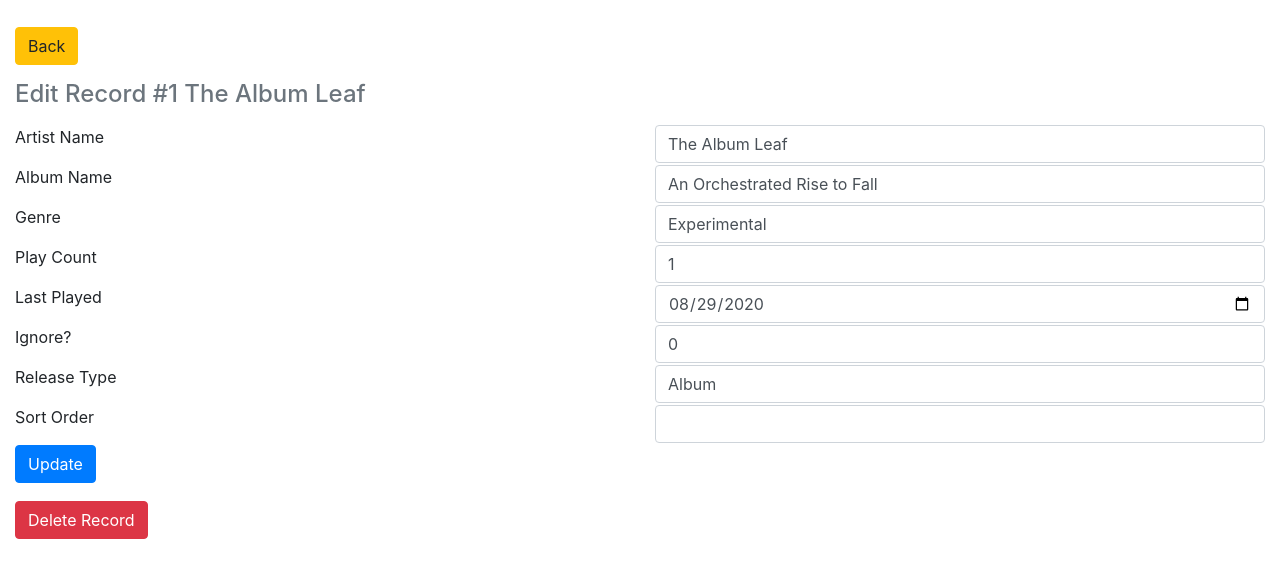
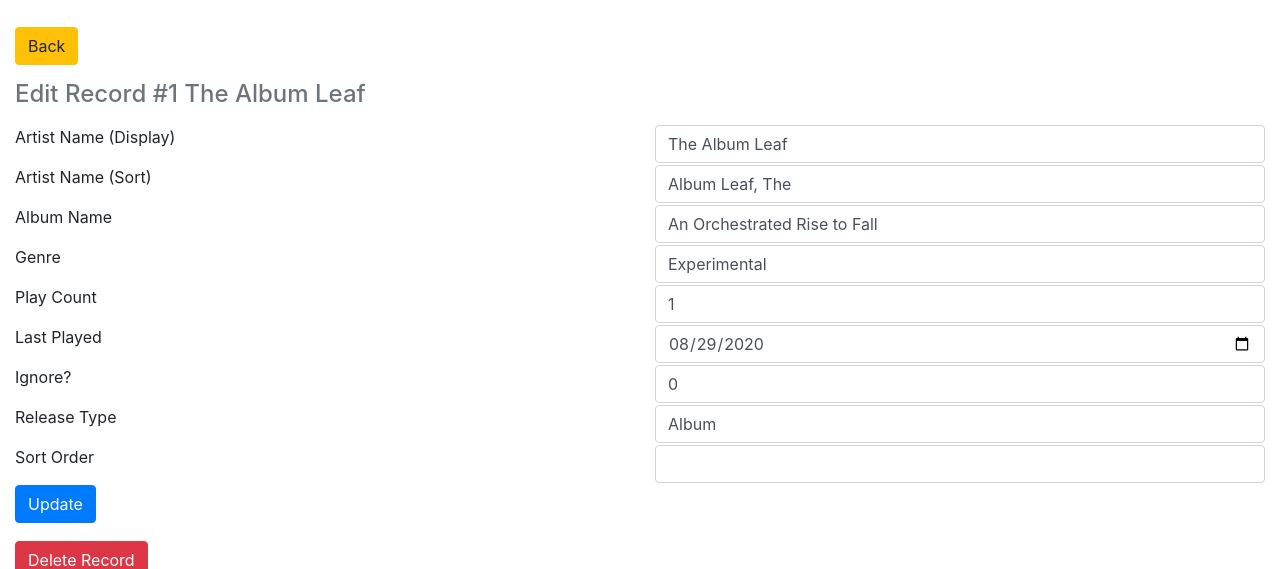
Before and after one commit to krueger-matt/record_playing_tracker, a Flask app: page /edit_record/1 in a window 1280 px wide. Shown: the part 71-640 px from the top of the page. Run offline with Flask 2, Linux system fonts and the light colour scheme; data comes from the database, SQL or seed files in the repository; both versions use the stored data as it was after the commit; some libraries are stand-ins or nearby versions.

Commit message:
Added new column to records table - artist_name_sort and removed singles from recommendations

```diff
--- a/forms.py
+++ b/forms.py
@@ -7,7 +7,8 @@ import functions
 
 
 class EditRecord(FlaskForm):
-    artist_name = wt.StringField('Artist Name')
+    artist_name = wt.StringField('Artist Name (Display)')
+    artist_name_sort = wt.StringField('Artist Name (Sort)')
     album_name = wt.StringField('Album Name')
     genre = wt.StringField('Genre')
     play_count = wt5.IntegerField('Play Count')
@@ -20,7 +21,8 @@ class EditRecord(FlaskForm):
 
 
 class AddRecord(FlaskForm):
-    artist_name = wt.StringField('Artist Name')
+    artist_name = wt.StringField('Artist Name (Display)')
+    artist_name_sort = wt.StringField('Artist Name (Sort)')
     album_name = wt.StringField('Album Name')
     genre = wt.StringField('Genre')
     ignore = wt5.IntegerField('Ignore?')
--- a/functions.py
+++ b/functions.py
@@ -15,7 +15,7 @@ def read_all():
                           play_count,
                           last_played
                    FROM records
-                   ORDER BY artist_name, sort_order""")
+                   ORDER BY artist_name_sort, sort_order""")
 
     # returns list of rows
     rows = list(cur.fetchall())
@@ -40,7 +40,7 @@ def my_records_detail(table):
     columns = cur.fetchall()
 
     # returns a tuple of table names in this database
-    cur.execute('SELECT * FROM ' + str(table) + ' ORDER BY artist_name, sort_order')
+    cur.execute('SELECT * FROM ' + str(table) + ' ORDER BY artist_name_sort, sort_order')
 
     # returns list of rows
     rows = list(cur.fetchall())
@@ -207,6 +207,7 @@ def update_record(id, new_values):
     cur.execute('UPDATE records '
                 'SET '
                 'artist_name = ?, '
+                'artist_name_sort = ?, '
                 'album_name = ?,'
                 'genre = ?,'
                 'play_count = ?,'
@@ -226,7 +227,7 @@ def add_record(new_values):
     con = sqlite3.connect(config.DB_NAME)
     cur = con.cursor()
 
-    cur.execute("""INSERT INTO records (artist_name, album_name, genre, ignore, release_type, date_added, play_count, last_played) VALUES (?,?,?,?,?,date('now'),0,'')""", new_values)
+    cur.execute("""INSERT INTO records (artist_name, artist_name_sort, album_name, genre, ignore, release_type, date_added, play_count, last_played, sort_order) VALUES (?,?,?,?,?,?,date('now'),0,'','')""", new_values)
     # cur.execute('UPDATE records SET date_added = date('now') WHERE id = (SELECT max(id) from records)')
 
     con.commit()
@@ -290,7 +291,7 @@ def top_five_artists():
     con = sqlite3.connect(config.DB_NAME)
     cur = con.cursor()
 
-    cur.execute('SELECT artist_name, sum(play_count) FROM records GROUP BY 1 HAVING sum(play_count) > 0 ORDER BY 2 DESC LIMIT 5')
+    cur.execute('SELECT artist_name_sort, sum(play_count) FROM records GROUP BY 1 HAVING sum(play_count) > 0 ORDER BY 2 DESC LIMIT 5')
     rows = list(cur.fetchall())
 
     con.close()
--- a/main.py
+++ b/main.py
@@ -110,12 +110,14 @@ def edit_record(id):
 
     form = forms.EditRecord(
         artist_name=row[1],
+        artist_name_sort=row[10],
         album_name=row[2],
         genre=row[3],
         play_count=row[4],
         last_played=last_played,
         ignore=row[6],
-        release_type=row[8])
+        release_type=row[8],
+        sort_order=row[9])
 
     if form.is_submitted():
         result = functions.get_form_data(list(request.form.values()))
@@ -149,6 +151,7 @@ def add_record():
 
     form = forms.AddRecord(
         artist_name='',
+        artist_name_sort='',
         album_name='',
         genre='',
         ignore='',
--- a/recommendations.py
+++ b/recommendations.py
@@ -33,6 +33,7 @@ def recommendation(query):
                            FROM records
                            WHERE play_count = 0
                            AND ignore <> 1
+                           AND release_type <> 'Single'
                            ORDER BY random()
                            LIMIT 1;"""
 
@@ -50,7 +51,7 @@ def genre():
     con = sqlite3.connect(config.DB_NAME)
     cur = con.cursor()
 
-    sql_statement = """SELECT distinct genre FROM records where ignore <> 1 ORDER BY 1"""
+    sql_statement = """SELECT distinct genre FROM records WHERE ignore <> 1 AND release_type <> 'Single' ORDER BY 1"""
 
     cur.execute(sql_statement)
 
@@ -90,6 +91,7 @@ def recommend_genre(genre):
                        FROM records
                        WHERE genre like '%""" + genre + """%'
                        AND ignore <> 1
+                       AND release_type <> 'Single'
                        ORDER BY random()
                        LIMIT 1;"""
 
```
Also changed, not shown: templates/my_records_detail.html (+7 -5 lines), README.md, records.db.
